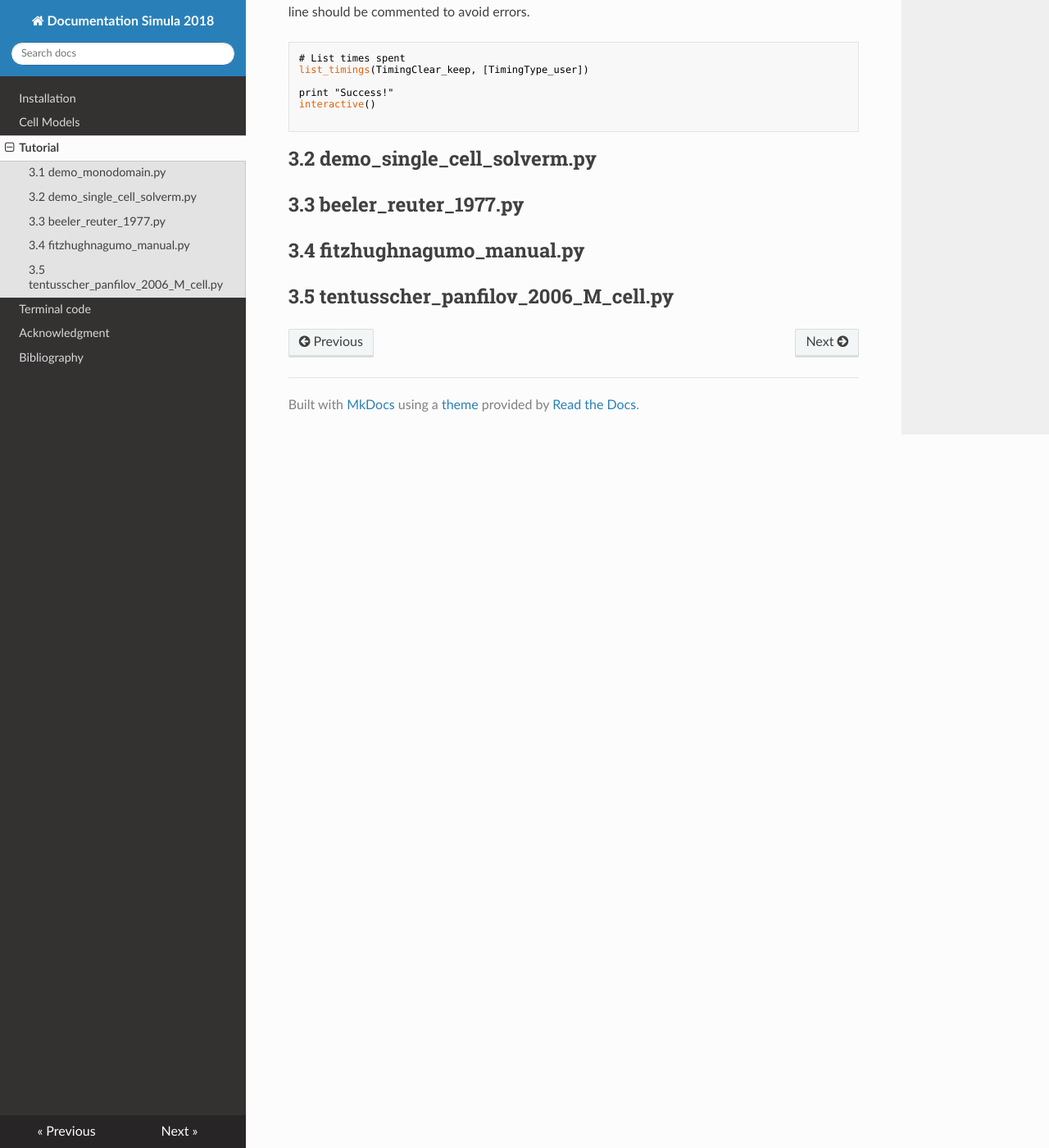
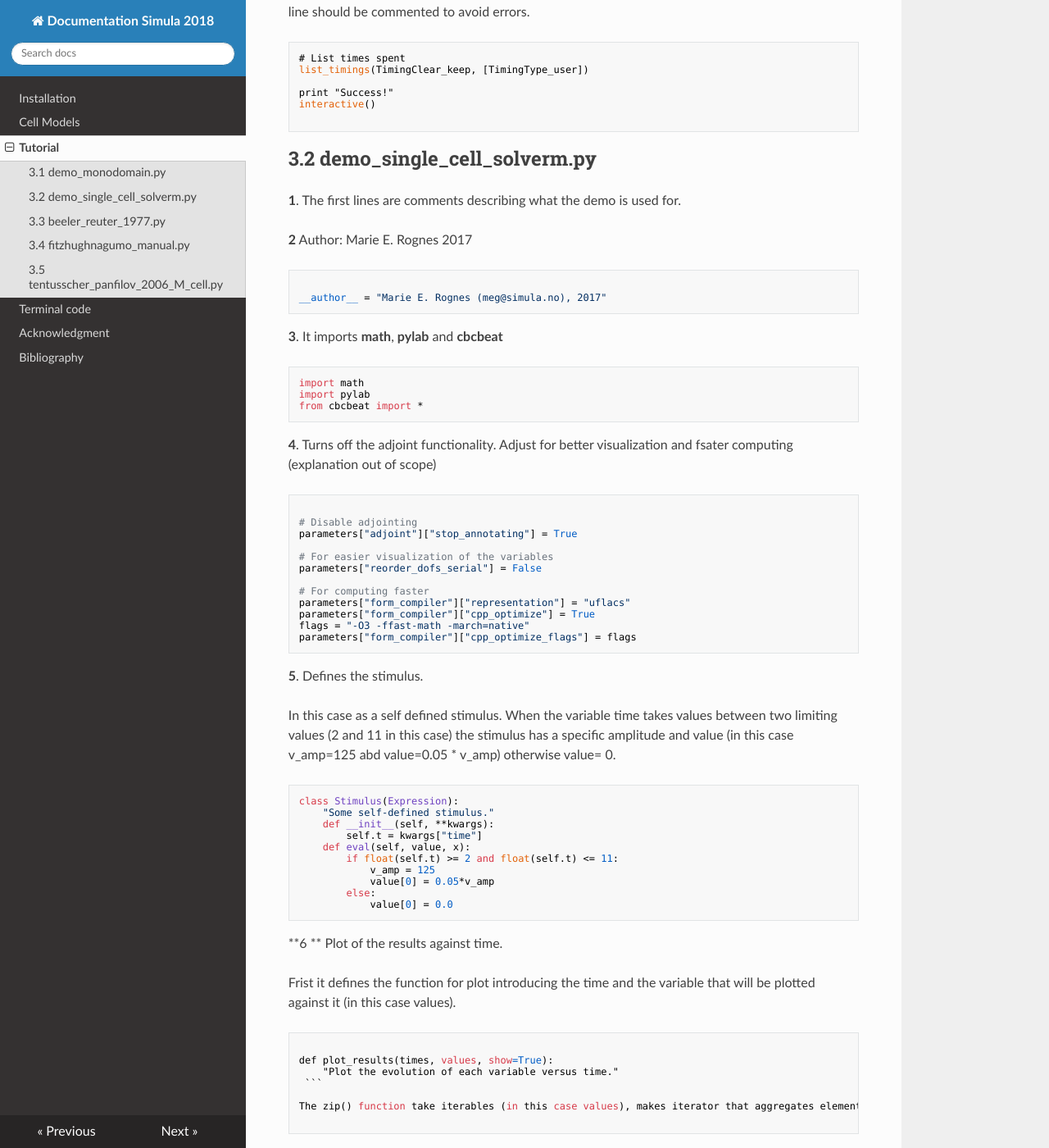
Before and after one commit to ErikaKvalem/Documentation-2018-MkDocs, an MkDocs documentation site: the page built from docs/tutorial.md, in a window 1280 px wide and 1400 px high, scrolled down 3655 px. Shown: the whole window at 82% size. Built offline with MkDocs 1.6.1, drawn with Linux system fonts in a browser that asks for light colours; nearby versions of some CDN libraries; old or Windows-style settings are respelled for this version of MkDocs; some of the changed text lies outside the part shown.

Commit message:
Update tutorial.md

````diff
--- a/docs/tutorial.md
+++ b/docs/tutorial.md
@@ -2,11 +2,11 @@
 
 ## 3.1 demo_monodomain.py
 
-To run both The Beeler-Reuter model and FitzHugh-Nagumo model the demo_monodomain.py provided by cbcbeat was used. This code does the following:
+To run both The Beeler-Reuter model and FitzHugh-Nagumo model the demo_monodomain.py provided by cbcbeat was used. This code goes as expalined here:
 
 **1**.	The first lines are comments describing what the demo is used for.
 
-**2**.	It calls **cbcbeat** and **Fenics **.
+**2**.	It imports **cbcbeat** and **Fenics **.
 
 **3**.	Turns off the adjoint functionality.
 
@@ -177,6 +177,95 @@ interactive()
 
 ## 3.2 demo_single_cell_solverm.py
 
+**1**.	The first lines are comments describing what the demo is used for.
+
+**2** Author: Marie E. Rognes 2017
+```
+
+__author__ = "Marie E. Rognes (meg@simula.no), 2017"
+```
+
+**3**.	It imports **math**, **pylab** and **cbcbeat**
+
+```
+import math
+import pylab
+from cbcbeat import *
+```
+
+
+**4**.	Turns off the adjoint functionality. Adjust for better visualization and fsater computing (explanation out of scope)
+```
+
+# Disable adjointing
+parameters["adjoint"]["stop_annotating"] = True
+
+# For easier visualization of the variables
+parameters["reorder_dofs_serial"] = False
+
+# For computing faster
+parameters["form_compiler"]["representation"] = "uflacs"
+parameters["form_compiler"]["cpp_optimize"] = True
+flags = "-O3 -ffast-math -march=native"
+parameters["form_compiler"]["cpp_optimize_flags"] = flags
+```
+
+
+**5**.	Defines the stimulus.
+
+In this case as a self defined stimulus. When the variable time takes values between two limiting values (2 and 11 in this case) the stimulus has a specific amplitude and value (in this case v_amp=125 abd value=0.05 * v_amp) otherwise value= 0.
+```
+class Stimulus(Expression):
+    "Some self-defined stimulus."
+    def __init__(self, **kwargs):
+        self.t = kwargs["time"]
+    def eval(self, value, x):
+        if float(self.t) >= 2 and float(self.t) <= 11:
+            v_amp = 125
+            value[0] = 0.05*v_amp
+        else:
+            value[0] = 0.0
+```
+
+**6 ** Plot of the results against time.
+
+Frist it defines the function for plot introducing the time and the variable that will be plotted against it (in this case values).
+```
+
+def plot_results(times, values, show=True):
+    "Plot the evolution of each variable versus time."
+ ```
+
+The zip() function take iterables (in this case values), makes iterator that aggregates elements based on the iterables passed, and returns an iterator of tuples. After that the dimensions of the plot are defined (20 by 10 in this case).
+
+```
+variables = zip(*values)
+    pylab.figure(figsize=(20, 10))
+
+```
+Calculating the rows it will only be useful in case a subplot is needed.
+```
+
+    rows = int(math.ceil(math.sqrt(len(variables))))
+```
+For loop over the parameter variables (with an automatic counter) because it uses built-in Python function *enumerate*. Based on that it creates plot (var vs time) with specific type of line, the title, the xlabel, choses to activate or deactivate the grid and other adjustments.
+```
+ for (i, var) in enumerate([variables[0],]):
+        #pylab.subplot(rows, rows, i+1)
+        pylab.plot(times, var, '*-')
+        pylab.title("Var. %d" % i)
+        pylab.xlabel("t")
+        pylab.grid(True)
+```
+This plot is saved as a pdf file in the following way:
+```
+ info_green("Saving plot to 'variables.pdf'")
+    pylab.savefig("variables.pdf")
+    if show:
+        pylab.show()
+```
+
+
 ## 3.3 beeler_reuter_1977.py
 
 ## 3.4 fitzhughnagumo_manual.py
````
